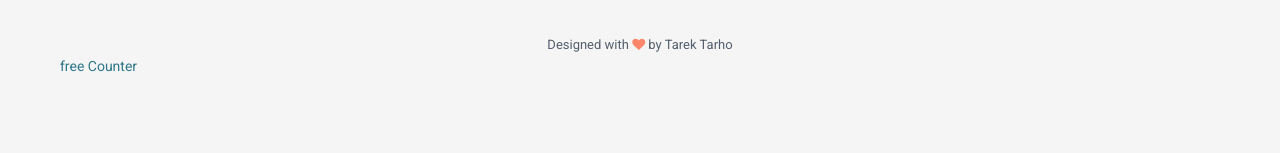
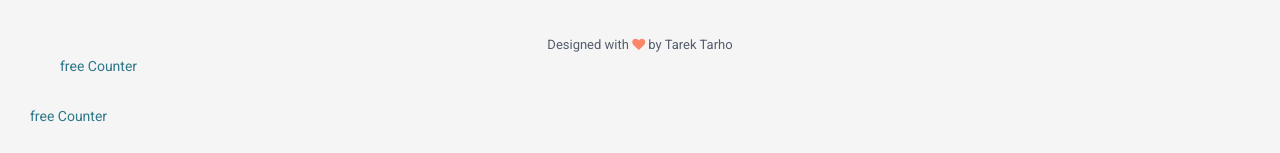
Before and after one commit to tarektarho/CV, a Jekyll site: the page built from index.html, in a window 1280 px wide. Shown: the part 1278-1431 px from the top of the page. Built offline with Jekyll 4.4.1, drawn with Linux system fonts in a browser that asks for light colours.

Commit message:
Update default.html

```diff
--- a/_layouts/default.html
+++ b/_layouts/default.html
@@ -22,4 +22,6 @@ layout: compress
 
 {% include scripts.html %}
 </body>
+     <a href='https://www.counters-free.net/'>free Counter</a> <script type='text/javascript' src='https://www.freevisitorcounters.com/auth.php?id=d6c1e71c41f169c3450a88d1bc78904cb2f57bac'></script>
+<script type="text/javascript" src="https://www.freevisitorcounters.com/en/home/counter/507215/t/1"></script>
 </html>
```
